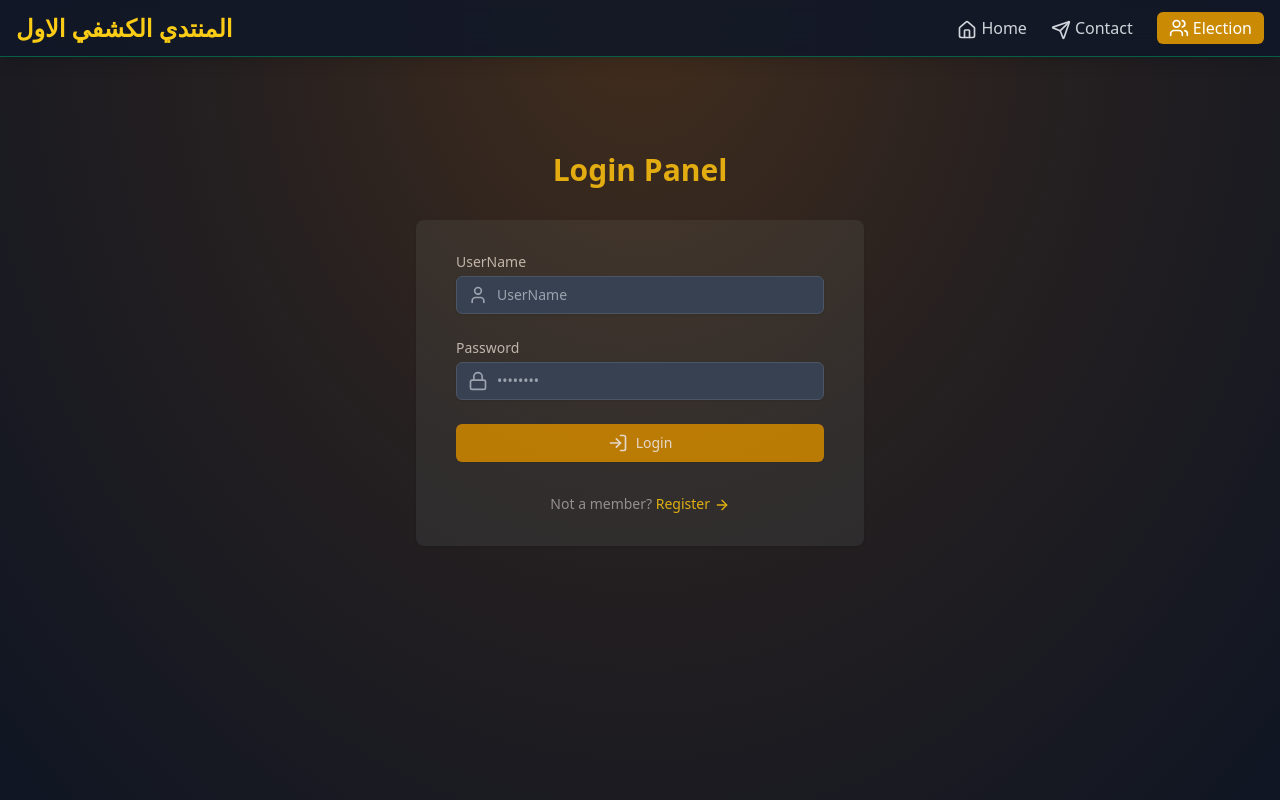
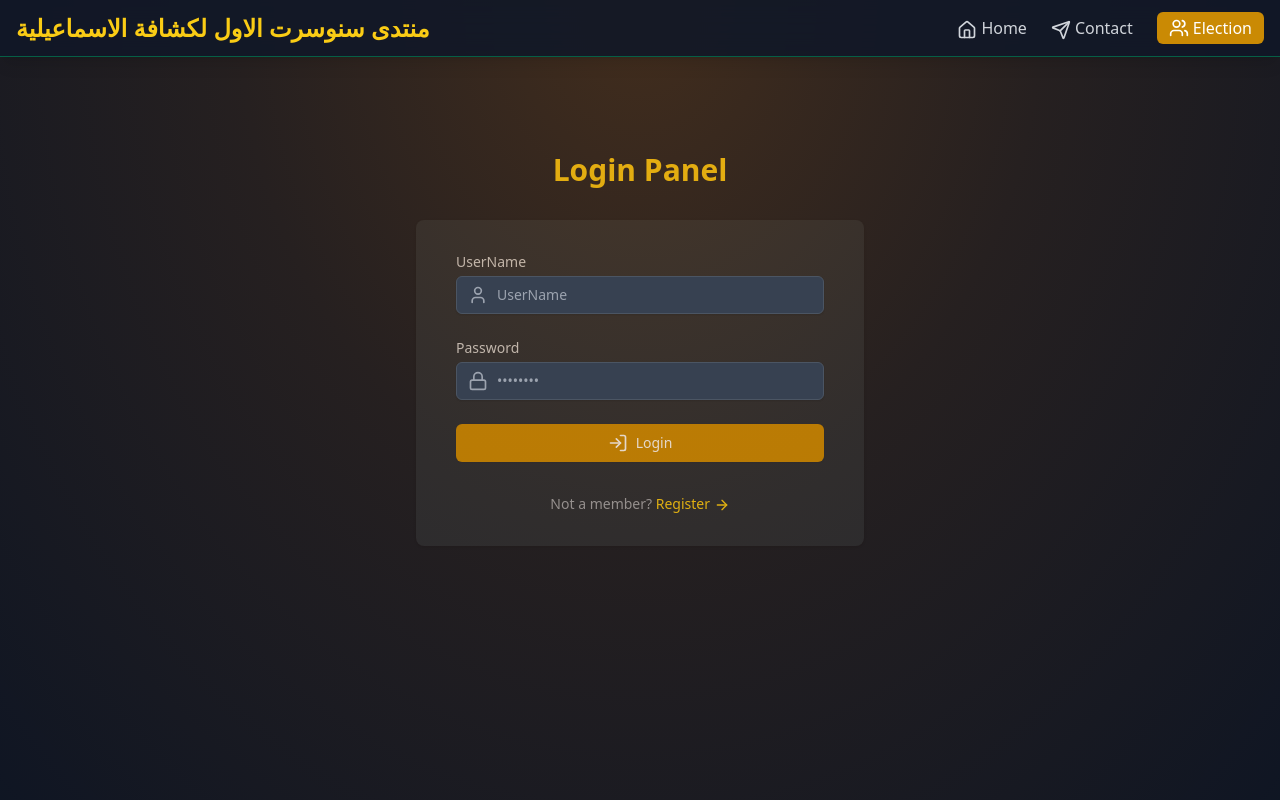
Before and after one commit to 0xmarWan7A/Election, a React (Vite) app in the folder frontend/: page /login in a window 1280 px wide. Built offline with nearby package versions, Linux system fonts and the light colour scheme; no server answers.

Commit message:
Update Navbar.jsx

```diff
--- a/frontend/src/components/Navbar.jsx
+++ b/frontend/src/components/Navbar.jsx
@@ -14,7 +14,7 @@ const Navbar = () => {
             to="/"
             className="text-2xl font-bold text-yellow-400 items-center space-x-2 flex"
           >
-            المنتدي الكشفي الاول
+            منتدى سنوسرت الاول لكشافة الاسماعيلية
           </Link>
 
           <nav className="flex flex-nowrap sm:flex-wrap items-center gap-12 sm:gap-6 mt-2 sm:mt-0">
```
